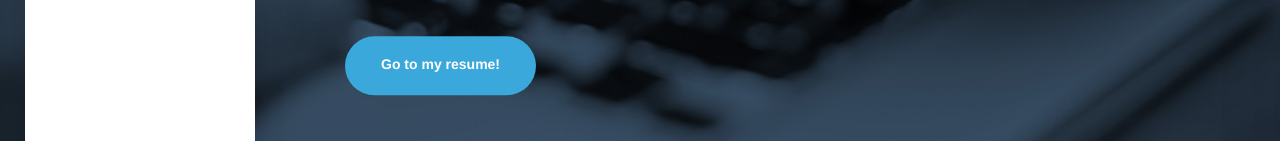
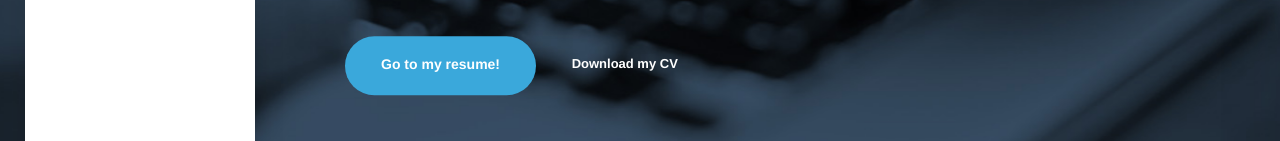
Before and after one commit to Doublefeel98/Doublefeel98.github.io, a plain HTML site: page index.html in a window 1280 px wide. Shown: the part 548-689 px from the top of the page. Drawn offline with Linux system fonts and the light colour scheme.

Commit message:
add cv.pdf

```diff
--- a/index.html
+++ b/index.html
@@ -94,6 +94,7 @@
             <h1 class="text-lg margin-b-0">Hi! I’m <strong> Thang </strong></h1>
             <h5 class="text-tertiary margin-b-40"> Software Engineer </h5>
             <span data-target="local-scroll"><a href="#resume" class="btn btn-lg btn-primary animated" data-animation="bounceIn"><span>Go to my resume!</span><i class="ti-arrow-down"></i></a></span>
+            <a href="assets/cv/cv.pdf" class="btn btn-link"><span>Download my CV</span><i class="ti-file"></i></a>
         </div>
 
     </section>
```
Also changed, not shown: assets/img/photos/25324118_1985868781686887_789374368_n.png (added), 1 other file.
